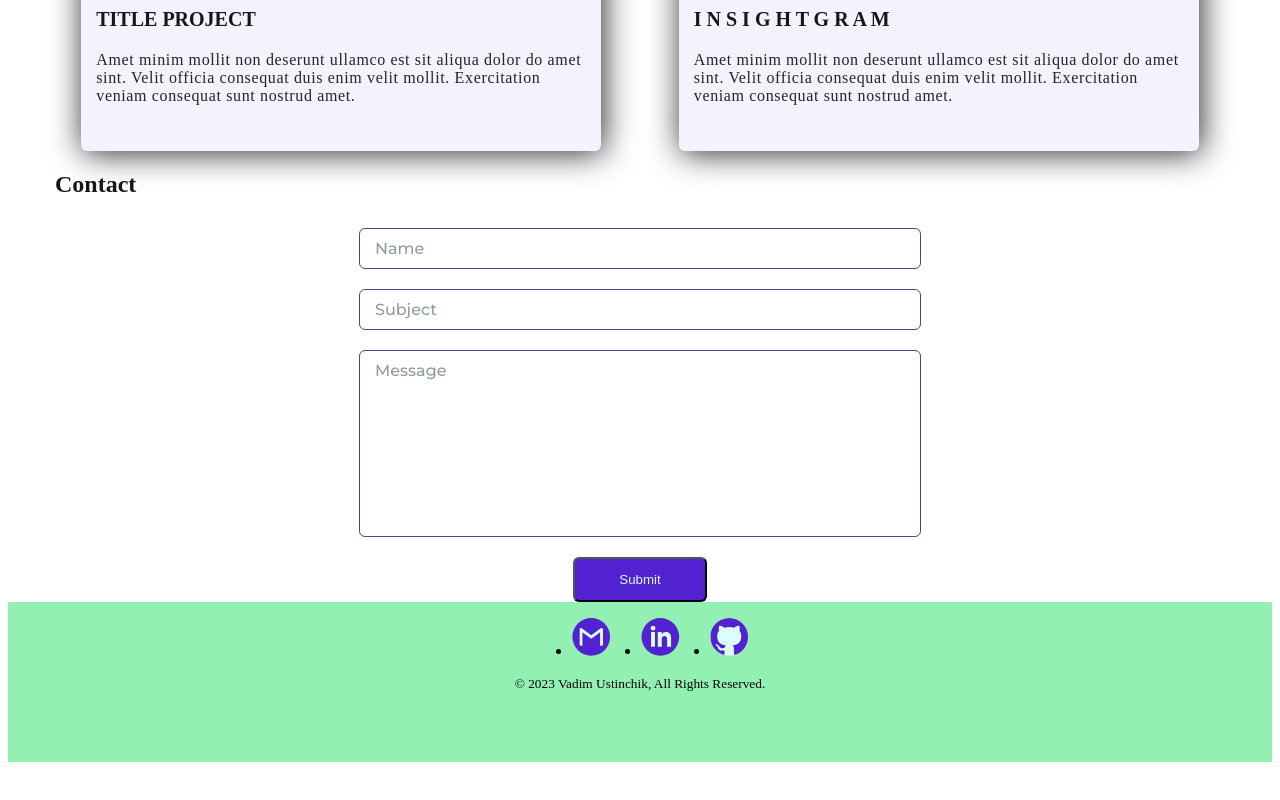
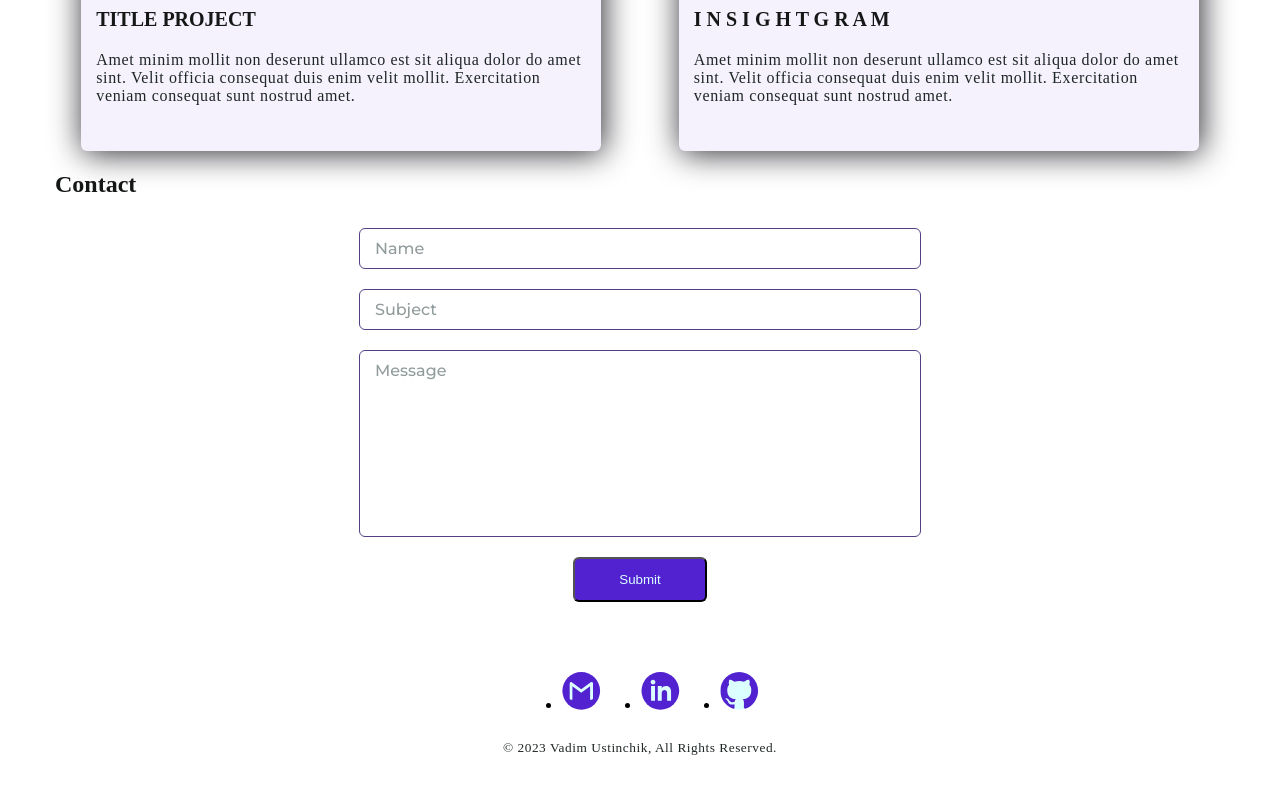
Before and after one commit to vustinchdev/my-portfolio, a React app: page / in a window 1280 px wide. Shown: the part 2737-3537 px from the top of the page. Before the commit the page ends 3507 px from the top, so only its background shows below. Built offline with nearby package versions, Linux system fonts and the light colour scheme; the HTML template or start-up script is replaced by a standard one.

Commit message:
stylized Footer

```diff
--- a/src/layout/footer/Footer.tsx
+++ b/src/layout/footer/Footer.tsx
@@ -1,6 +1,7 @@
 import styled from "styled-components"
 import { Icon } from "../../components/icon/Icon"
 import { FlexWrapper } from "../../components/FlexWrapper"
+import { theme } from "../../styles/Theme"
 
 //test commit
 export const Footer = () => {
@@ -31,12 +32,12 @@ export const Footer = () => {
 }
 
 const StyledFooter = styled.footer`
-    background-color: #93f0b3;
-    min-height: 20vh;
+    padding: 40px 0;
 `
 const SocialList = styled.ul`
     display: flex;
-    gap: 30px;
+    gap: 40px;
+    margin: 30px 0;
 `
 
 const SocialItem = styled.li`
@@ -44,9 +45,17 @@ const SocialItem = styled.li`
 `
 
 const SocialLink = styled.a`
-
+    width: 39px;
+    height: 38px;
+    display: flex;
+    justify-content: center;
+    align-items: center;
+    &:hover {
+        transform: translateY(-4px);
+    }
 `
 
 const Copyright = styled.small`
-
+    letter-spacing: 0.04em;
+    color: ${theme.colors.primaryFont};
 `
```
